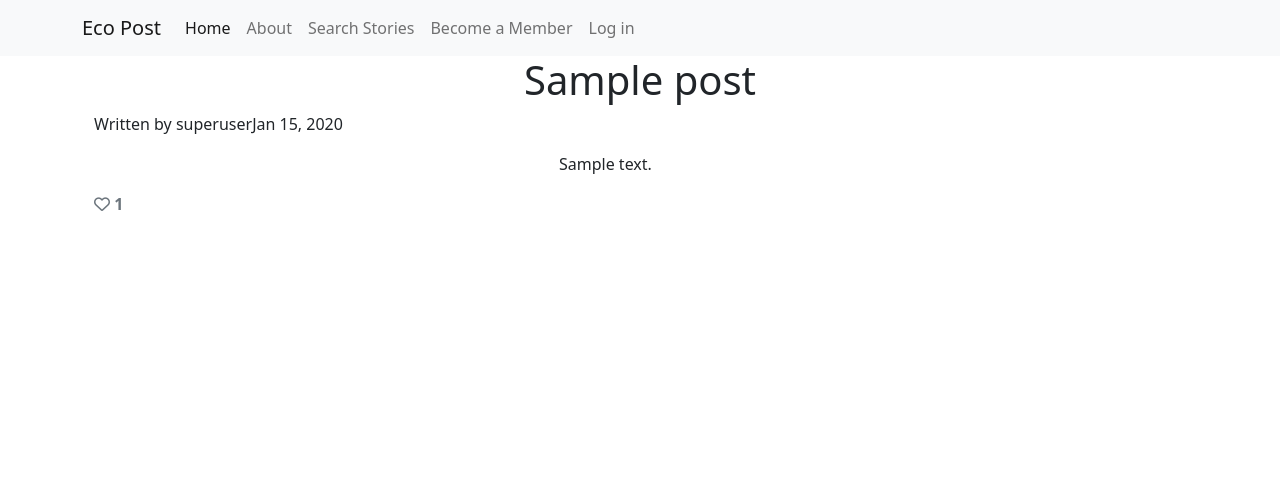
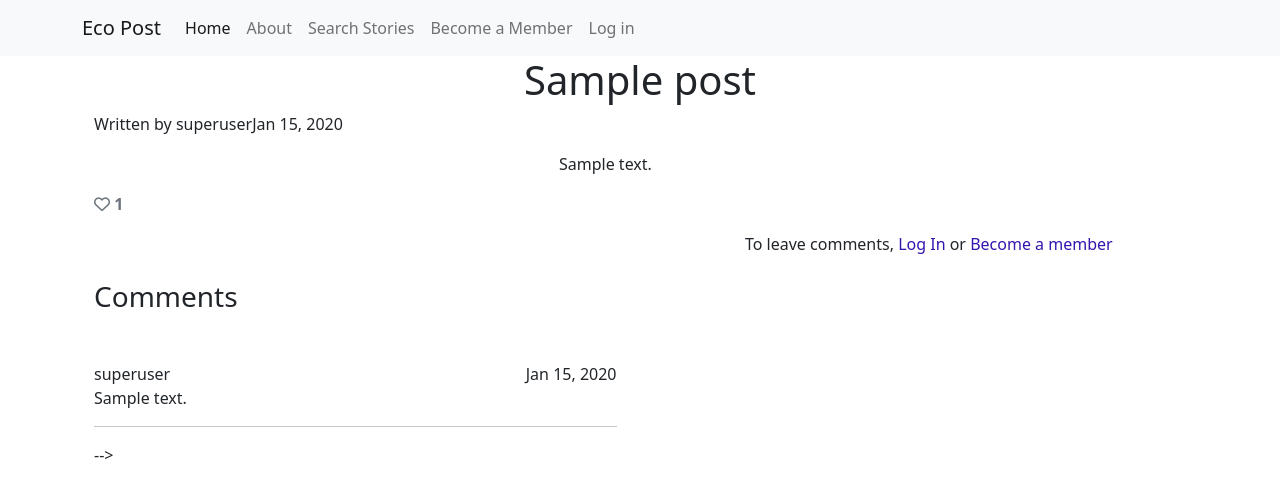
Before and after one commit to rkyzk/django-project, a Django app: a page that uses my_app/templates/post_detail.html in a window 1280 px wide. Shown: the top 498 px of the page. Run offline with Django 3.2, Linux system fonts and the light colour scheme; data comes from the database, SQL or seed files in the repository; tables that the repository leaves empty hold one stand-in row (values such as "Sample post"); some libraries are stand-ins or nearby versions.

Commit message:
update comment trying

```diff
--- a/my_app/templates/post_detail.html
+++ b/my_app/templates/post_detail.html
@@ -24,11 +24,10 @@
       </p>
     </div>
   </div>
-</div>
-<div class="container">
+  <!-- likes and bookmark -->
   <div class="row">
-    <div class="col-1">
-      <strong>
+    <div class="col-lg-4">
+        <strong>
         {% if user.is_authenticated %}
           <form class="d-inline" action="{% url 'post_like' post.slug %}" method="POST">
             {% csrf_token %}
@@ -46,9 +45,8 @@
           <span class="text-secondary"><i class="far fa-heart"></i></span>
         {% endif %}
           <span class="text-secondary">{{ post.number_of_likes }}</span>
-      </strong>
-    </div>
-    <div class="col-4">
+        </strong>
+
       {% if user.is_authenticated %}
         <form class="d-inline" action="{% url 'bookmark' post.slug %}" method="POST">
           {% csrf_token %}
@@ -66,16 +64,18 @@
         </form>
       {% endif %}
     </div>
-  </div>
-  <!-- <div class="row mt-3">
+  </div> <!--end of likes and bookmark -->
+  <!-- Update and Delete buttons -->
+  <div class="btn-container mt-3">
     {% if post.author == user %}
-    <div class="col-md-1">
+    <div class="btn">
       <form method="GET" action="{% url 'update_post' post.slug %}">
         {% csrf_token %}
           <input class="btn btn-submit"type="submit" value="Update">
       </form>
     </div>
-    <div class="col-md-1">
+    <!-- add confirmation method="GET" -->
+    <div class="btn">
       <form method="POST" action="{% url 'delete_post' post.slug %}">
         {% csrf_token %}
         <button type="submit" class="btn btn-submit" class="delete-post">Delete</button>
@@ -83,43 +83,49 @@
     </div>
     {% endif %}
   </div>
+  <!-- Comments section -->
   <div class="row">
+    <!-- if the post is published-->
     {% if post.status == 2 %}
     <div class="col-md-7">
-      <h3 class="my-5">Comments:</h3>
-      <div class="comment-box col-10 position-relative">
+      <h3 class="my-5">Comments</h3>
+      <div class="col-10 position-relative">
       {% for comment in comments %}
+        <!-- Say 'Comment deleted' where a comment has been deleted -->
         {% if comment.comment_status == 2 %}
-        <p>Comment deleted</p>
+        <p class="text-muted">Comment deleted</p>
+        <hr/>
         {% else %}
+        <!-- Say 'edited' if the comment has been edited.-->
           {% if comment.comment_status == 1 %}
           <p class="text-muted">edited</p>
           {% endif %}
         {{ comment.name }}
         <span class="position-absolute end-0">{{ comment.created_on|date:'M d, Y' }}</span>
         {{ comment.body | linebreaks }}
-        <p class="mt-3">{% if comment.name == user %}</p>
-        <div class="row position-absolute end-0">
+        <!-- if the comment has been written by the user, show update and delete buttons -->
+        {% if comment.name == user %}
+        <div class="row">
           <div class="col-1">
-            <form method="Post" action="{% url 'update_comment' comment.id %}" class="mt-3">
+            <form method="Get" action="{% url 'update_comment' comment.id %}" class="mt-3">
+              {% csrf_token %}
               <button type="submit" class="btn">
                 <i class="fa-regular fa-pen-to-square"></i>
               </button>
             </form>
           </div>
-
           <div class="col-1">
-            <form method="Post" action="{% url 'delete_comment' comment.id %}" class="mt-3">
+            <form method="Get" action="{% url 'delete_comment' comment.id %}" class="mt-3">
               {% csrf_token %}
-              <button type="submit" class="btn btn-sm">
+              <button type="submit" class="btn btn-sm mt-1">
                 <i class="fa-regular fa-trash-can"></i>
               </button>
             </form>
           </div>
         </div>
         {% endif %}
-      <hr/>
-      {% endif %}
+        <hr/>
+        {% endif %}
       {% endfor %}
       </div>
     </div>
--- a/my_app/urls.py
+++ b/my_app/urls.py
@@ -15,8 +15,8 @@ urlpatterns = [
     path('<slug:slug>/update/', views.UpdatePost.as_view(), name='update_post'),
     path('<slug:slug>/delete/', views.DeletePost.as_view(), name='delete_post'),
     path('more_stories/', views.PostMoreStories.as_view(), name='more_stories'),
-    path('<int:id>/delete_comment/', views.DeleteComment.as_view(), name='delete_comment'),
-    path('<int:id>/update_comment/', views.UpdateComment.as_view(), name='update_comment'),
+    path('delete_comment/<int:id>/', views.DeleteComment.as_view(), name='delete_comment'),
+    path('update_comment/<int:id>/', views.UpdateComment.as_view(), name='update_comment')
 ]
 
 if settings.DEBUG:
--- a/my_app/views.py
+++ b/my_app/views.py
@@ -233,13 +233,16 @@ class DeletePost(View):
         return HttpResponseRedirect(reverse('home'))
 
 
-class UpdateComment(generic.FormView):
+class UpdateComment(View):
     # template_name = 'update_comment.html'
     # form_class = CommentForm
-    # success_url = reverse_lazy('<id>:id')
+    # fields = ['body']
 
     # def form_valid(self, form):
-    #     form.save()
+    #     form.instance.name = self.request.user
+    #     comment = form.save(commit=False)
+    #     comment.post = self.object.post
+    #     comment.save()
     #     return super(UpdateComment, self).form_valid(form)
 
     def get(self, request, id, *args, **kwargs):
--- a/static/css/style.css
+++ b/static/css/style.css
@@ -1,18 +1,14 @@
 /**   common to pages  **/
 
-.author-and-date {
-  display: table;
-  width: 100%;
+.btn-container {
+  width: 250px;
+  display: flex;
+  justify-content: space-between;
 }
 
-.author {
-  display: table-cell;
-  text-align: left;
-}
-
-.date {
-  display: table-cell;
-  text-align: right;
+.trash-bin {
+  position: relative;
+  top: 4px;
 }
 
 /**   index  **/
```
